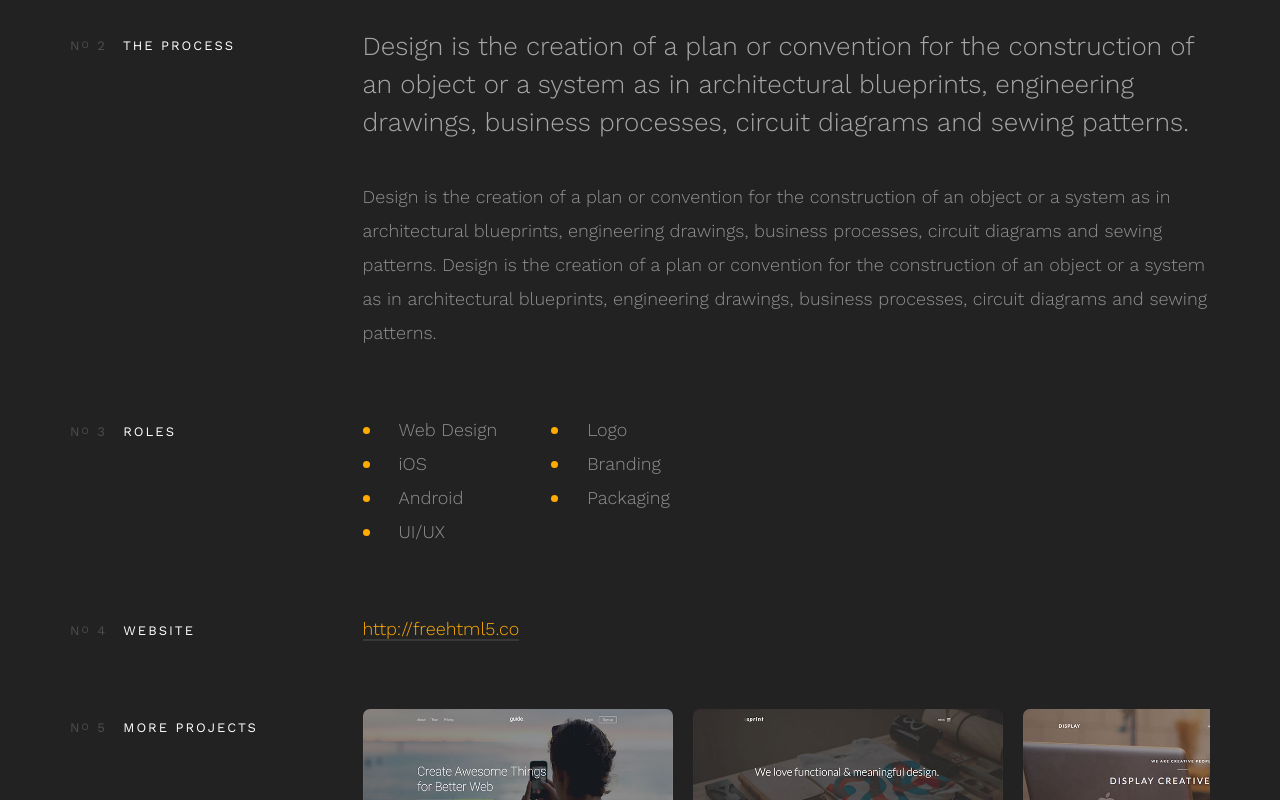
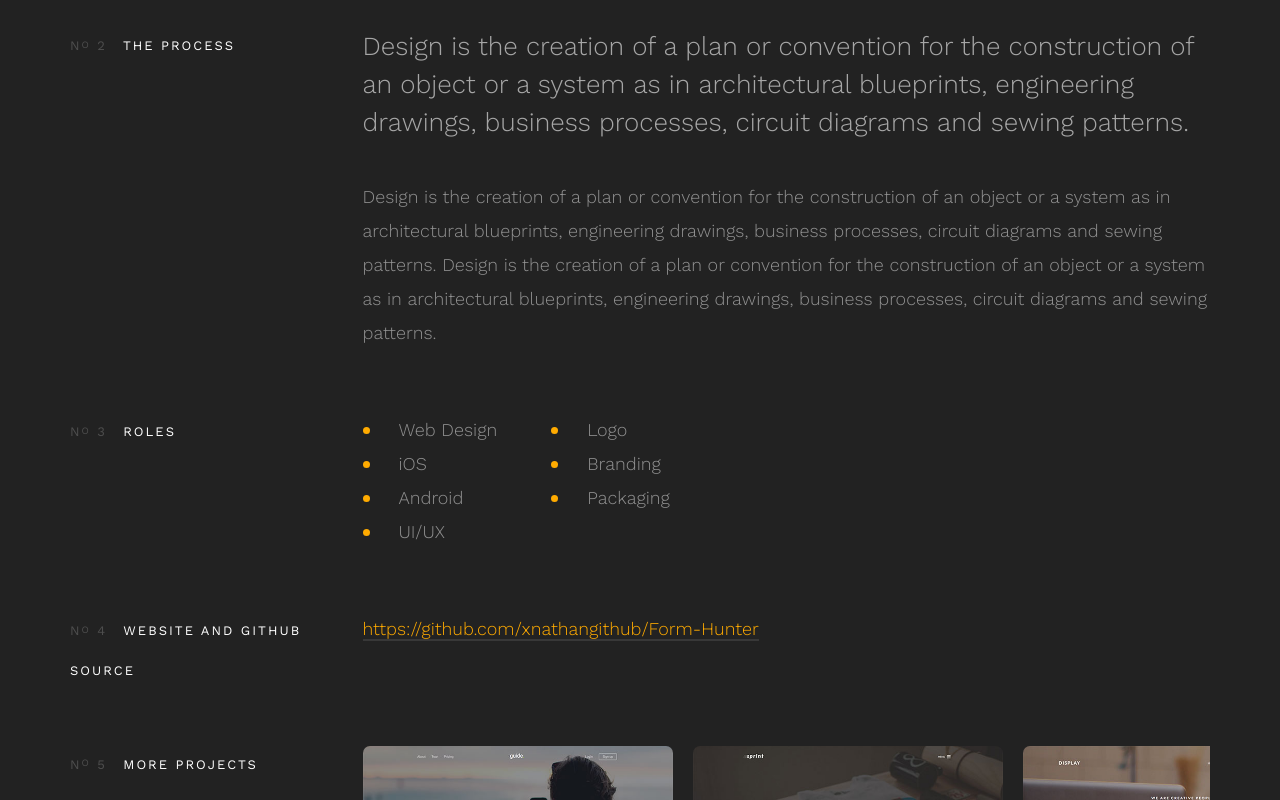
Before and after one commit to xnathangithub/My-Portfolio, a plain HTML site: page work_1.html in a window 1280 px wide. Shown: the part 2000-2800 px from the top of the page. Drawn offline with nearby package versions, Linux system fonts and the light colour scheme; some packages are replaced by stand-ins of ours; no server answers; files whose address does not match are found by name; a web font is replaced by a local one.

Commit message:
Update work_1.html

```diff
--- a/work_1.html
+++ b/work_1.html
@@ -115,7 +115,7 @@
 				<div class="fh5co-text-wrap animate-box">
 					<div class="fh5co-intro-text">
 							<!-- Name of Project -->
-						<h1> Name of Project </h1>
+						<h1> Form Hunter </h1>
 					</div>
 				</div>
 			</div>
@@ -188,10 +188,10 @@
 
 						<div class="row animate-box row-bottom-padded-sm">
 							<div class="col-md-3">
-								<h3 class="fh5co-section-heading"><span class="fh5co-number">N<sup>o</sup> 4</span> Website</h3>
+								<h3 class="fh5co-section-heading"><span class="fh5co-number">N<sup>o</sup> 4</span> Website and Github Source</h3>
 							</div>
 							<div class="col-md-9">
-								<p><a href="http://freehtml5.co" target="_blank">http://freehtml5.co</a></p>
+								<p><a href="https://github.com/xnathangithub/Form-Hunter" target="_blank">https://github.com/xnathangithub/Form-Hunter</a></p>
 							</div>
 						</div>
 
```
